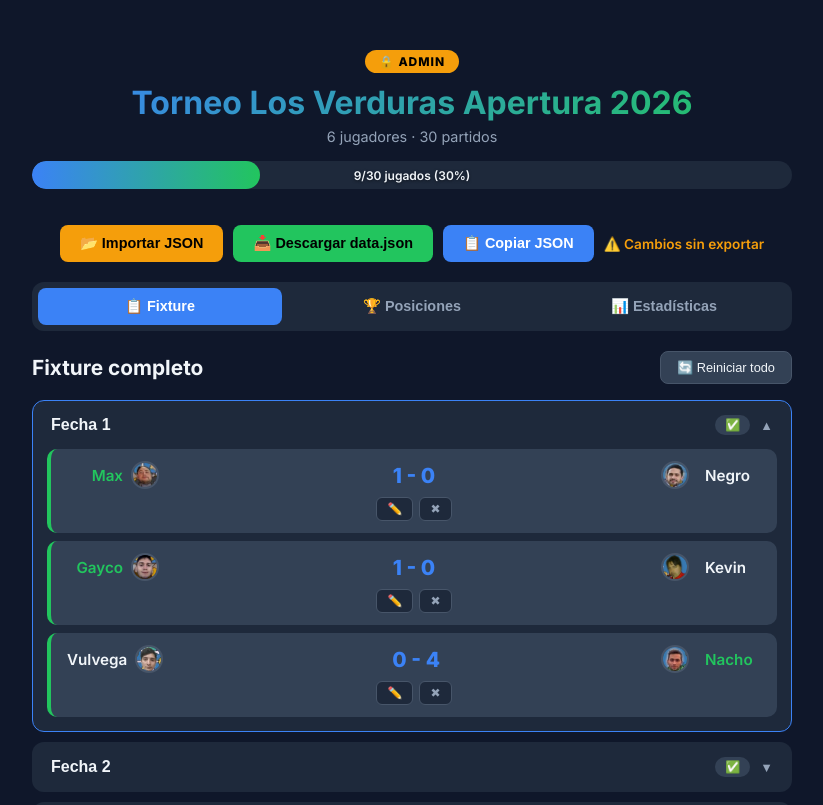
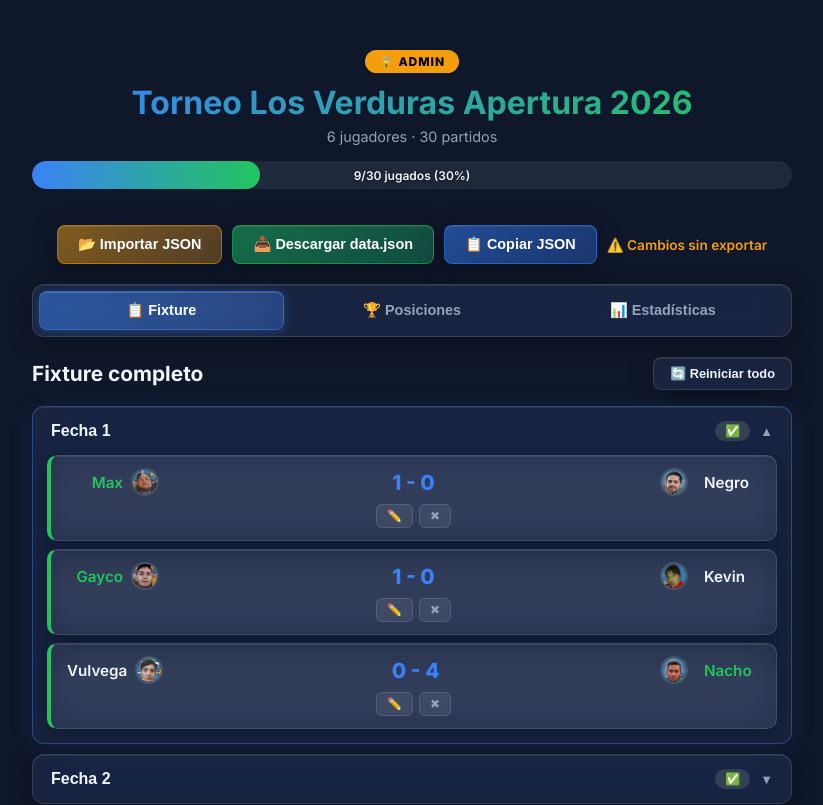
Before and after one commit to maxicopp/fixture-verdura, a Next.js app: page /verdura-admin in a window 1280 px wide. Shown: the top 805 px of the page, without its empty margins (228-1051 px from the left). Built offline with nearby package versions, Linux system fonts and the light colour scheme.

Commit message:
feat: implement liquid glass effect in styles for enhanced UI aesthetics

```diff
--- a/app/globals.css
+++ b/app/globals.css
@@ -19,6 +19,15 @@
   --warning: #f59e0b;
   --gold: #fbbf24;
   --radius: 12px;
+
+  /* Liquid Glass */
+  --glass-bg: rgba(255, 255, 255, 0.06);
+  --glass-bg-hover: rgba(255, 255, 255, 0.10);
+  --glass-border: rgba(255, 255, 255, 0.12);
+  --glass-border-hover: rgba(255, 255, 255, 0.22);
+  --glass-shadow: 0 4px 24px rgba(0, 0, 0, 0.35), inset 0 1px 0 rgba(255,255,255,0.08);
+  --glass-shadow-hover: 0 8px 32px rgba(0, 0, 0, 0.45), inset 0 1px 0 rgba(255,255,255,0.12);
+  --glass-blur: blur(16px) saturate(180%);
 }
 
 * { margin: 0; padding: 0; box-sizing: border-box; }
@@ -80,16 +89,20 @@ body {
 
 .tabs {
   display: flex;
-  gap: 8px;
+  gap: 6px;
   margin: 20px 0;
-  background: var(--surface);
+  background: var(--glass-bg);
+  backdrop-filter: var(--glass-blur);
+  -webkit-backdrop-filter: var(--glass-blur);
   padding: 6px;
   border-radius: var(--radius);
+  border: 1px solid var(--glass-border);
+  box-shadow: var(--glass-shadow);
 }
 .tab {
   flex: 1;
   padding: 10px;
-  border: none;
+  border: 1px solid transparent;
   background: transparent;
   color: var(--text-muted);
   font-size: 0.9rem;
@@ -98,10 +111,18 @@ body {
   border-radius: 8px;
   transition: all 0.2s;
 }
-.tab:hover { color: var(--text); background: var(--surface2); }
+.tab:hover {
+  color: var(--text);
+  background: var(--glass-bg-hover);
+  border-color: var(--glass-border);
+}
 .tab.active {
-  background: var(--primary);
+  background: linear-gradient(135deg, rgba(59,130,246,0.5), rgba(59,130,246,0.3));
+  backdrop-filter: var(--glass-blur);
+  -webkit-backdrop-filter: var(--glass-blur);
+  border-color: rgba(59,130,246,0.5);
   color: white;
+  box-shadow: 0 2px 12px rgba(59,130,246,0.3), inset 0 1px 0 rgba(255,255,255,0.15);
 }
 
 .fixture-header {
@@ -113,25 +134,40 @@ body {
 .fixture-header h2 { font-size: 1.3rem; }
 .btn-reset-all {
   padding: 8px 16px;
-  background: var(--surface2);
-  border: 1px solid var(--border);
+  background: var(--glass-bg);
+  backdrop-filter: var(--glass-blur);
+  -webkit-backdrop-filter: var(--glass-blur);
+  border: 1px solid var(--glass-border);
   color: var(--text);
   border-radius: 8px;
   cursor: pointer;
   font-size: 0.8rem;
+  font-weight: 600;
   transition: all 0.2s;
+  box-shadow: var(--glass-shadow);
 }
-.btn-reset-all:hover { background: var(--danger); border-color: var(--danger); }
+.btn-reset-all:hover {
+  background: rgba(239,68,68,0.25);
+  border-color: rgba(239,68,68,0.5);
+  box-shadow: 0 4px 16px rgba(239,68,68,0.2);
+}
 
 .round-card {
-  background: var(--surface);
+  background: var(--glass-bg);
+  backdrop-filter: var(--glass-blur);
+  -webkit-backdrop-filter: var(--glass-blur);
   border-radius: var(--radius);
   margin-bottom: 10px;
   overflow: hidden;
-  border: 1px solid transparent;
-  transition: border-color 0.2s;
+  border: 1px solid var(--glass-border);
+  box-shadow: var(--glass-shadow);
+  transition: all 0.2s;
 }
-.round-card.expanded { border-color: var(--primary); }
+.round-card:hover { border-color: var(--glass-border-hover); }
+.round-card.expanded {
+  border-color: rgba(59,130,246,0.4);
+  box-shadow: 0 4px 24px rgba(59,130,246,0.12), inset 0 1px 0 rgba(255,255,255,0.08);
+}
 .round-header {
   width: 100%;
   display: flex;
@@ -157,10 +193,19 @@ body {
 .match-day { padding: 0 14px 14px; display: flex; flex-direction: column; gap: 8px; }
 
 .match-card {
-  background: var(--surface2);
+  background: var(--glass-bg);
+  backdrop-filter: var(--glass-blur);
+  -webkit-backdrop-filter: var(--glass-blur);
+  border: 1px solid var(--glass-border);
   border-radius: 10px;
   padding: 12px 16px;
   transition: all 0.2s;
+  box-shadow: var(--glass-shadow);
+}
+.match-card:hover {
+  background: var(--glass-bg-hover);
+  border-color: var(--glass-border-hover);
+  box-shadow: var(--glass-shadow-hover);
 }
 .match-card.played { border-left: 4px solid var(--success); }
 .match-card.played.draw { border-left-color: var(--warning); }
@@ -225,28 +270,45 @@ body {
 }
 .btn-save {
   padding: 6px 20px;
-  background: var(--primary);
+  background: linear-gradient(135deg, rgba(59,130,246,0.55), rgba(59,130,246,0.35));
+  backdrop-filter: var(--glass-blur);
+  -webkit-backdrop-filter: var(--glass-blur);
   color: white;
-  border: none;
+  border: 1px solid rgba(59,130,246,0.5);
   border-radius: 8px;
   cursor: pointer;
   font-weight: 600;
   font-size: 0.85rem;
-  transition: background 0.2s;
+  transition: all 0.2s;
+  box-shadow: 0 2px 12px rgba(59,130,246,0.25), inset 0 1px 0 rgba(255,255,255,0.15);
 }
-.btn-save:hover { background: var(--primary-hover); }
+.btn-save:hover {
+  background: linear-gradient(135deg, rgba(59,130,246,0.7), rgba(59,130,246,0.5));
+  box-shadow: 0 4px 20px rgba(59,130,246,0.4), inset 0 1px 0 rgba(255,255,255,0.2);
+  transform: translateY(-1px);
+}
 .btn-sm {
   padding: 4px 10px;
-  background: var(--surface);
-  border: 1px solid var(--border);
+  background: var(--glass-bg);
+  backdrop-filter: var(--glass-blur);
+  -webkit-backdrop-filter: var(--glass-blur);
+  border: 1px solid var(--glass-border);
   color: var(--text-muted);
   border-radius: 6px;
   cursor: pointer;
   font-size: 0.75rem;
   transition: all 0.2s;
 }
-.btn-sm:hover { background: var(--surface2); color: var(--text); }
-.btn-sm.btn-danger:hover { background: var(--danger); border-color: var(--danger); color: white; }
+.btn-sm:hover {
+  background: var(--glass-bg-hover);
+  border-color: var(--glass-border-hover);
+  color: var(--text);
+}
+.btn-sm.btn-danger:hover {
+  background: rgba(239,68,68,0.25);
+  border-color: rgba(239,68,68,0.5);
+  color: white;
+}
 
 
 .standings h2 { margin-bottom: 16px; font-size: 1.3rem; }
@@ -301,17 +363,26 @@ tr.leader td { font-weight: 700; }
   gap: 12px;
 }
 .stat-card {
-  background: var(--surface);
+  background: var(--glass-bg);
+  backdrop-filter: var(--glass-blur);
+  -webkit-backdrop-filter: var(--glass-blur);
   border-radius: var(--radius);
   padding: 20px;
   text-align: center;
-  border: 1px solid transparent;
-  transition: all 0.2s;
+  border: 1px solid var(--glass-border);
+  box-shadow: var(--glass-shadow);
+  transition: all 0.25s;
 }
-.stat-card:hover { border-color: var(--primary); transform: translateY(-2px); }
+.stat-card:hover {
+  background: var(--glass-bg-hover);
+  border-color: rgba(59,130,246,0.35);
+  box-shadow: var(--glass-shadow-hover);
+  transform: translateY(-2px);
+}
 .stat-card.highlight {
-  background: linear-gradient(135deg, rgba(59,130,246,0.15), rgba(34,197,94,0.15));
-  border-color: var(--primary);
+  background: linear-gradient(135deg, rgba(59,130,246,0.18), rgba(34,197,94,0.12));
+  border-color: rgba(59,130,246,0.35);
+  box-shadow: 0 4px 24px rgba(59,130,246,0.15), inset 0 1px 0 rgba(255,255,255,0.1);
 }
 .stat-icon { font-size: 1.8rem; margin-bottom: 8px; }
 .stat-value {
@@ -381,16 +452,24 @@ tr.leader td { font-weight: 700; }
   gap: 12px;
 }
 .player-perf-card {
-  background: var(--surface);
+  background: var(--glass-bg);
+  backdrop-filter: var(--glass-blur);
+  -webkit-backdrop-filter: var(--glass-blur);
   border-radius: var(--radius);
   padding: 16px;
   display: flex;
   flex-direction: column;
   gap: 10px;
-  border: 1px solid transparent;
-  transition: border-color 0.2s;
+  border: 1px solid var(--glass-border);
+  box-shadow: var(--glass-shadow);
+  transition: all 0.25s;
 }
-.player-perf-card:hover { border-color: var(--primary); }
+.player-perf-card:hover {
+  background: var(--glass-bg-hover);
+  border-color: rgba(59,130,246,0.35);
+  box-shadow: var(--glass-shadow-hover);
+  transform: translateY(-1px);
+}
 .perf-header { display: flex; align-items: center; gap: 8px; }
 .perf-name { font-weight: 700; flex: 1; }
 .win-rate { font-size: 0.78rem; font-weight: 700; }
@@ -608,31 +687,48 @@ tr.leader td { font-weight: 700; }
 
 .btn-download, .btn-copy, .btn-import {
   padding: 10px 20px;
-  border: none;
   border-radius: 8px;
   font-weight: 700;
   font-size: 0.9rem;
   cursor: pointer;
   transition: all 0.2s;
+  backdrop-filter: var(--glass-blur);
+  -webkit-backdrop-filter: var(--glass-blur);
+  box-shadow: var(--glass-shadow);
 }
 
 .btn-import {
-  background: var(--warning);
-  color: #000;
+  background: linear-gradient(135deg, rgba(245,158,11,0.5), rgba(245,158,11,0.3));
+  border: 1px solid rgba(245,158,11,0.5);
+  color: #fff;
 }
-.btn-import:hover { background: #d97706; }
+.btn-import:hover {
+  background: linear-gradient(135deg, rgba(245,158,11,0.7), rgba(245,158,11,0.5));
+  box-shadow: 0 4px 20px rgba(245,158,11,0.3);
+  transform: translateY(-1px);
+}
 
 .btn-download {
-  background: var(--success);
-  color: #000;
+  background: linear-gradient(135deg, rgba(34,197,94,0.5), rgba(34,197,94,0.3));
+  border: 1px solid rgba(34,197,94,0.5);
+  color: #fff;
 }
-.btn-download:hover { background: #16a34a; }
+.btn-download:hover {
+  background: linear-gradient(135deg, rgba(34,197,94,0.7), rgba(34,197,94,0.5));
+  box-shadow: 0 4px 20px rgba(34,197,94,0.3);
+  transform: translateY(-1px);
+}
 
 .btn-copy {
-  background: var(--primary);
+  background: linear-gradient(135deg, rgba(59,130,246,0.5), rgba(59,130,246,0.3));
+  border: 1px solid rgba(59,130,246,0.5);
   color: white;
 }
-.btn-copy:hover { background: var(--primary-hover); }
+.btn-copy:hover {
+  background: linear-gradient(135deg, rgba(59,130,246,0.7), rgba(59,130,246,0.5));
+  box-shadow: 0 4px 20px rgba(59,130,246,0.3);
+  transform: translateY(-1px);
+}
 
 .save-indicator {
   color: var(--success);
@@ -691,10 +787,13 @@ tr.leader td { font-weight: 700; }
 .quote-card {
   margin-top: 20px;
   padding: 20px 24px;
-  background: linear-gradient(135deg, rgba(59,130,246,0.08), rgba(34,197,94,0.08));
-  border: 1px solid rgba(59,130,246,0.25);
+  background: linear-gradient(135deg, rgba(59,130,246,0.08), rgba(34,197,94,0.06));
+  backdrop-filter: var(--glass-blur);
+  -webkit-backdrop-filter: var(--glass-blur);
+  border: 1px solid var(--glass-border);
   border-radius: var(--radius);
   text-align: center;
+  box-shadow: var(--glass-shadow);
 }
 .quote-text {
   font-size: 1rem;
```
